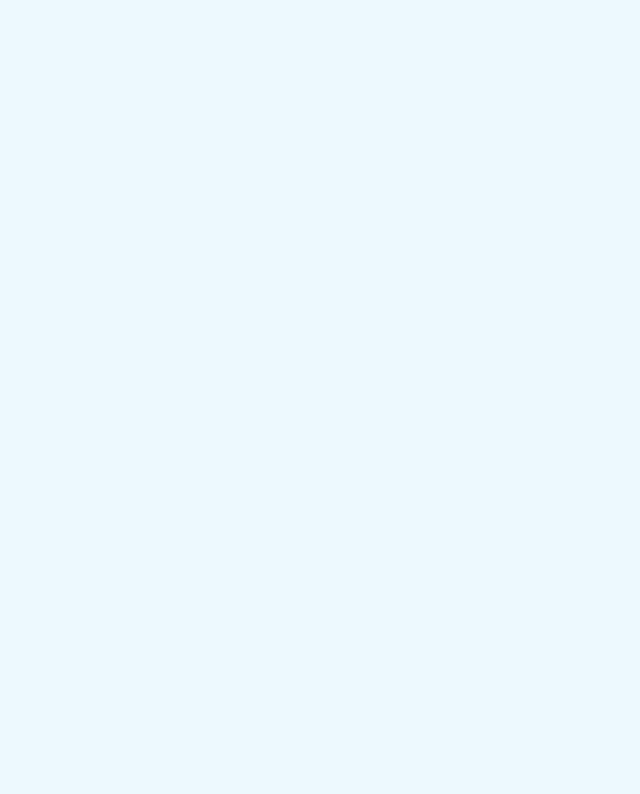
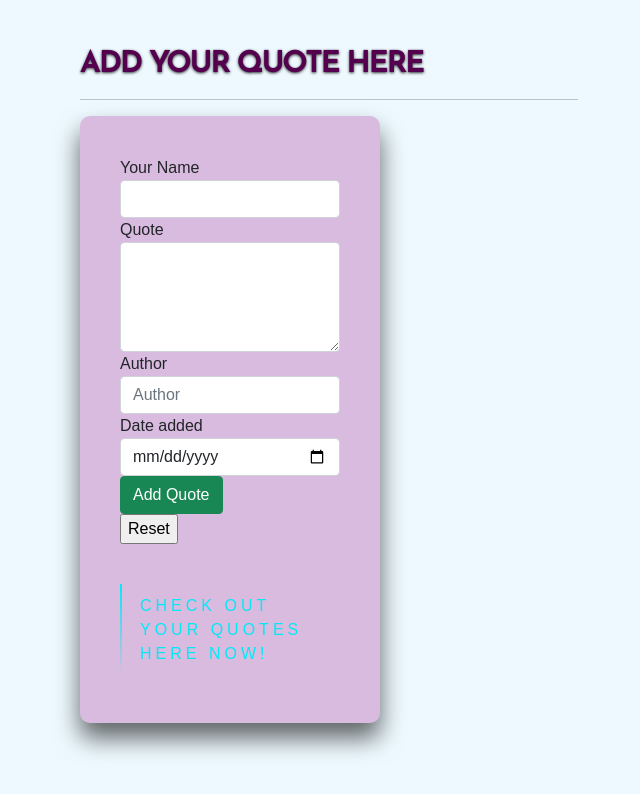
Before and after one commit to sha-lin/quoteApp, an Angular app: page / in a window 1280 px wide. Shown: the top 794 px of the page, without its empty margins (26-666 px from the left). Built offline with nearby package versions, Linux system fonts and the light colour scheme.

Commit message:
add my README.md file and a license

```diff
--- a/src/app/quote-form/quote-form.component.css
+++ b/src/app/quote-form/quote-form.component.css
@@ -1,6 +1,6 @@
 h1{
     font: 30px/1.1em 'Josefin Sans', sans-serif;
-    color: rgb(0, 28, 85);
+    color: rgb(85, 0, 78);
     letter-spacing: -2px;
     margin: 0 auto 18px auto;
     text-shadow: 0px 1px 3px rgba(0, 0, 0, .8);
--- a/src/app/quote/quote.component.html
+++ b/src/app/quote/quote.component.html
@@ -7,9 +7,9 @@
       <div class="container"><br>
         <br>
         <div class="row">
-          <div class="col-lg-6 col-md-12 banner-image">
-            <!-- <img src="./assets/quote1.svg" loading="lazy" alt="" class="img-fluid"> -->
-          </div>
+          <!-- <div class="col-lg-6 col-md-12 banner-image">
+            <img src="./assets/quote1.svg" loading="lazy" alt="" class="img-fluid">
+          </div> -->
           <div class="col-md-6">
             <app-quote-form (addQuote)="addNewQuote($event)"></app-quote-form>
         </div>
@@ -54,10 +54,10 @@
             <ul class="copyright">
                <li>&copy; Copyright 2021 Shalin Rono</li>
             </ul>
-         <!-- <!-- </div> -->
-         <div id="go-top"><a class="smoothscroll" title="Back to Top" href="#home"><i class="icon-up-open"></i></a></div>
+          </div>
+          <div id="go-top"><a class="smoothscroll" title="Back to Top" href="#home"><i class="icon-up-open"></i></a></div>
       </div>
 
-      <div id="go-top"><a class="smoothscroll" title="Back to Top" href="#home"><i class="icon-up-open"></i></a></div> -->
+      <div id="go-top"><a class="smoothscroll" title="Back to Top" href="#home"><i class="icon-up-open"></i></a></div>
 
-   </footer> <!-- Footer End-->
+    </footer> <!-- Footer End-->
--- a/src/styles.css
+++ b/src/styles.css
@@ -297,7 +297,7 @@ footer .social-links li:first-child { margin-left: 0; }
    width: 300px;
    padding-left: 30px;
    padding: 40px;
-   background: rgba(0,0,0,.5);
+   background: rgba(161, 4, 135, 0.253);
    box-sizing: border-box;
    box-shadow: 0 15px 25px rgba(0,0,0,.6);
    border-radius: 10px;
```
Also changed, not shown: src/app/quote.ts (+1 -14 lines), 1 other file (tests, documents, lock files or other folders).
